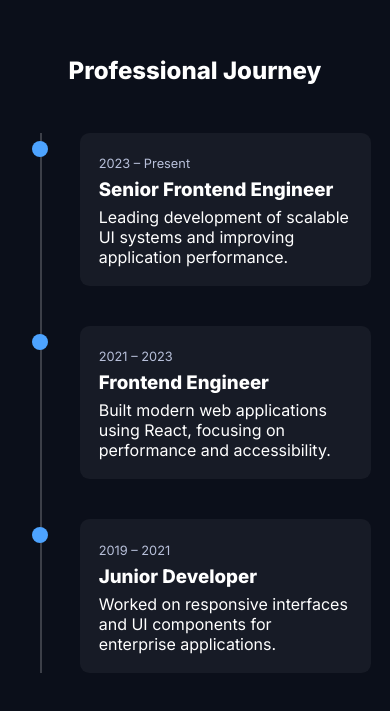
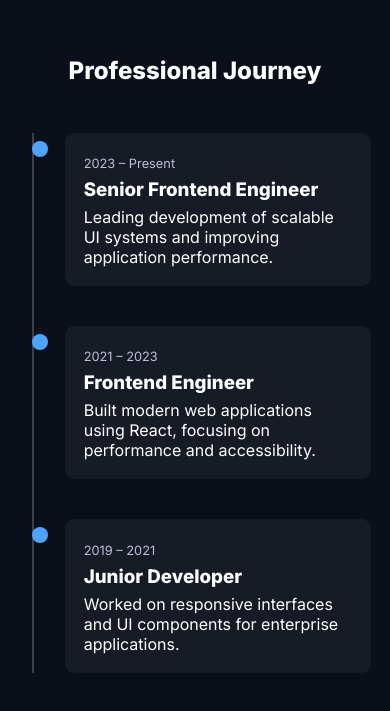
Before and after one commit to snehathakor048-maker/Week-3-Day-1-Portfolio-Website-, a plain HTML site: page index.html in a window 390 px wide. Shown: the part 2886-3597 px from the top of the page. Drawn offline with Linux system fonts and the light colour scheme.

Commit message:
Update style.css

```diff
--- a/css/style.css
+++ b/css/style.css
@@ -491,3 +491,20 @@ font-size:0.8rem;
 color:var(--text-muted);
 
 }
+
+
+@media(max-width:768px){
+
+.timeline::before{
+
+left:12px;
+
+}
+
+.timeline-item{
+
+padding-left:45px;
+
+}
+
+}
```
